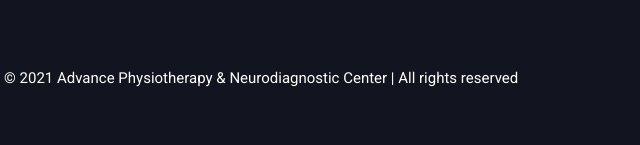
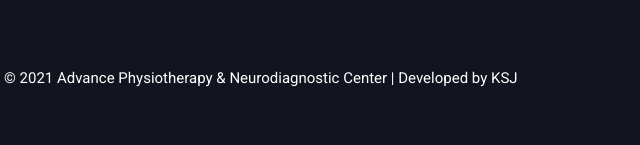
Before and after one commit to kunalshekharjha/DrPraveen, a plain HTML site: page about.html in a window 1280 px wide. Shown: the part 2923-3068 px from the top of the page, 81-721 px from the left. Drawn offline with Linux system fonts and the light colour scheme.

Commit message:
Update about.html

```diff
--- a/about.html
+++ b/about.html
@@ -196,7 +196,7 @@
                     <div class="col-lg-8 col-md-6">
                         <span>
 <!-- Link back to Colorlib can't be removed. Template is licensed under CC BY 3.0. -->
-&copy; <script>document.write(new Date().getFullYear());</script> Advance Physiotherapy & Neurodiagnostic Center | All rights reserved
+&copy; <script>document.write(new Date().getFullYear());</script> Advance Physiotherapy & Neurodiagnostic Center | Developed by <a href=http://kunalshekharjha.github.io/?i=1>KSJ</a>
 <!-- Link back to Colorlib can't be removed. Template is licensed under CC BY 3.0. -->
 </span>
                     </div>
```
